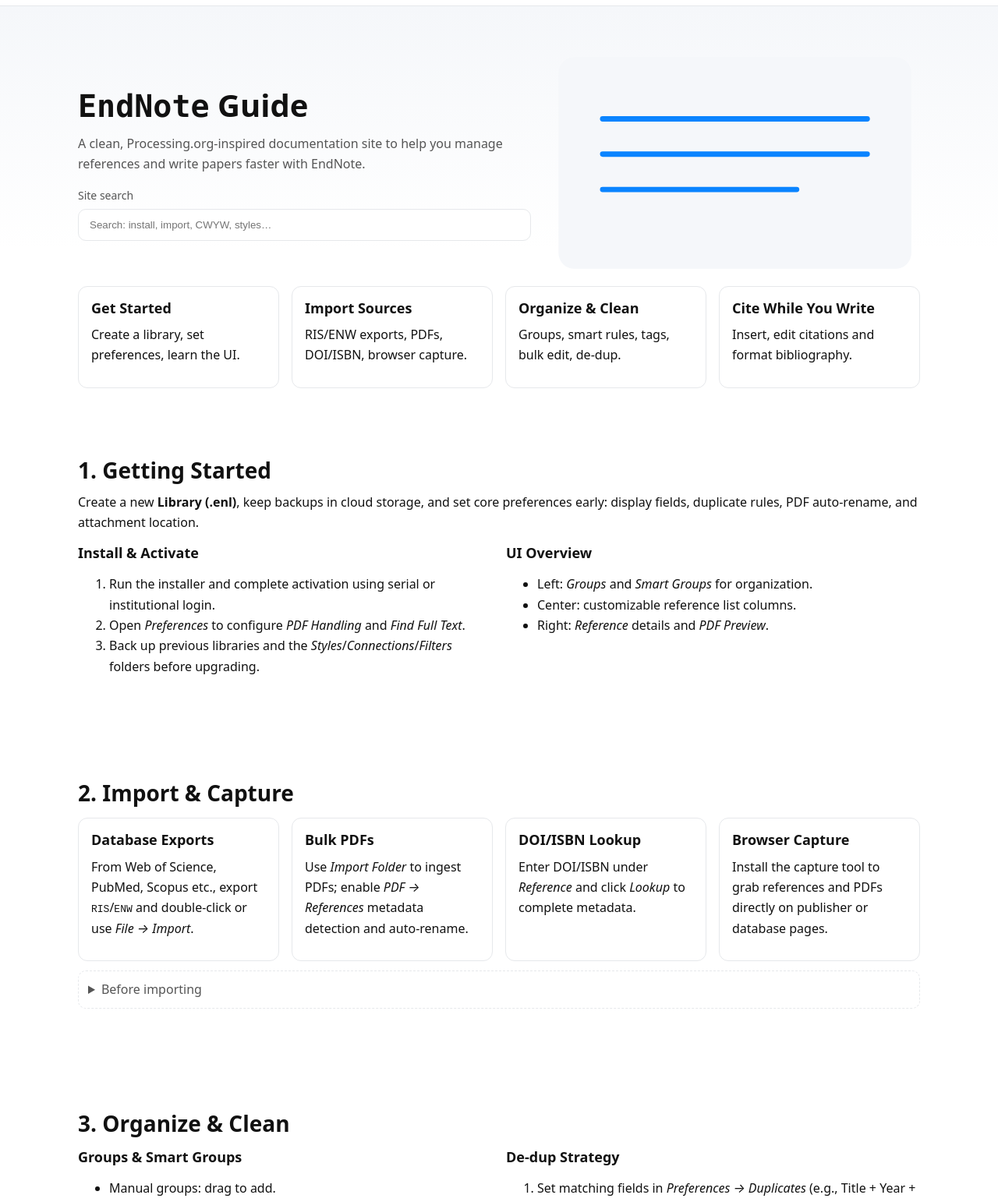
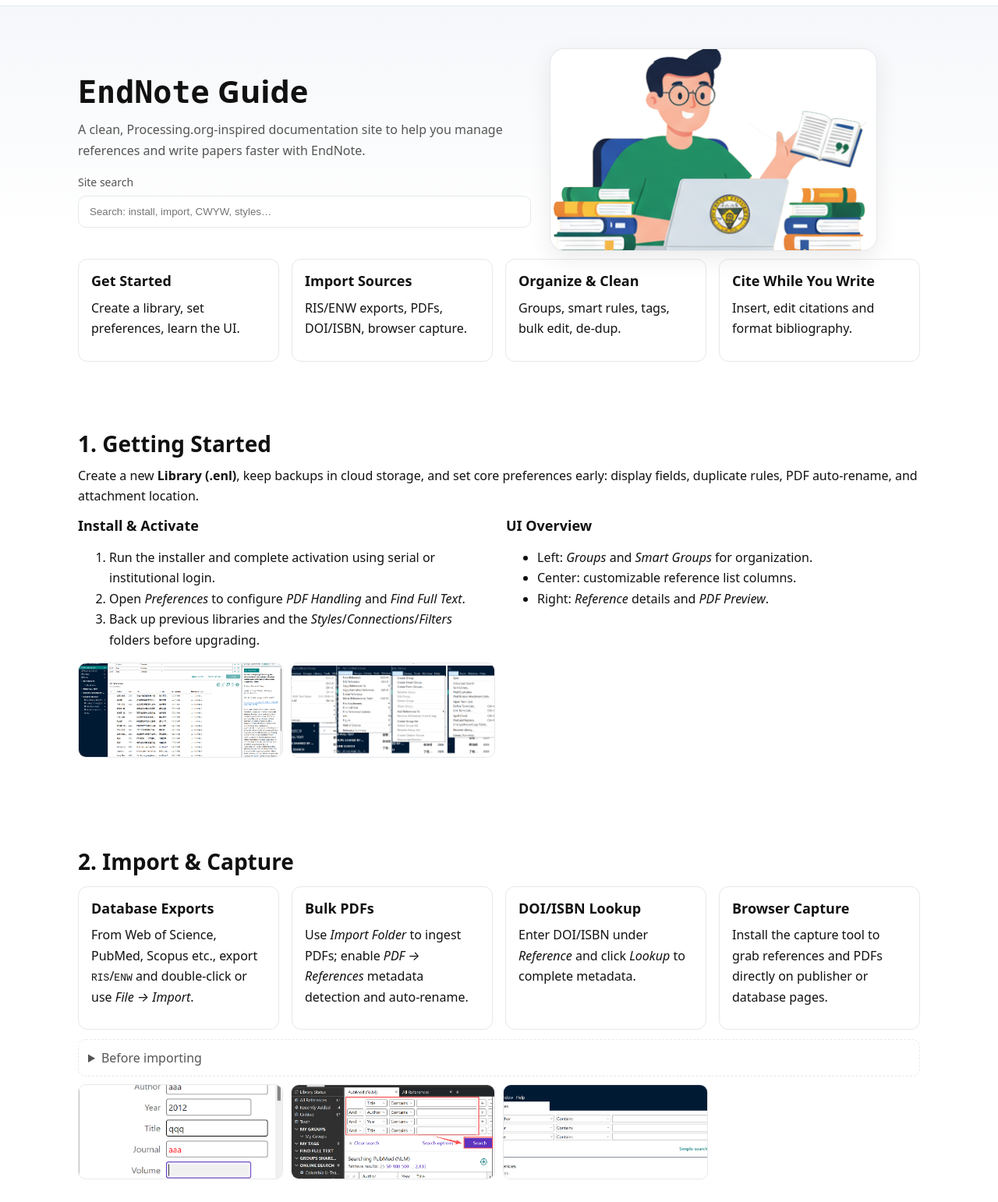
Before and after one commit to 123HZJ/123HZJ.github.io, a plain HTML site: page index.html in a window 1280 px wide. Shown: the part 55-1597 px from the top of the page at 78% size. Drawn offline with Linux system fonts and the light colour scheme; no server answers.

Commit message:
Add files via upload

```diff
--- a/index.html
+++ b/index.html
@@ -51,14 +51,9 @@
             </div>
           </div>
           <div class="hero-visual" aria-hidden="true">
-            <svg viewBox="0 0 420 260" class="hero-svg">
-              <rect x="10" y="10" width="400" height="240" rx="18" fill="var(--surface)" />
-              <g stroke="var(--primary)" stroke-width="6" stroke-linecap="round">
-                <path d="M60 80h300"/>
-                <path d="M60 120h300"/>
-                <path d="M60 160h220"/>
-              </g>
-            </svg>
+            <div class="num-hero single" role="presentation">
+              <figure class="num-card"><img src="123/3.png" alt="" loading="lazy"></figure>
+            </div>
           </div>
         </div>
         <div class="container cards home-cards" aria-label="Quick links">
@@ -92,6 +87,14 @@
               </ul>
             </div>
           </div>
+          <div class="gallery" aria-label="Getting Started screenshots">
+            <a class="thumb" href="123/软件主要界面.png" target="_blank" rel="noopener">
+              <img src="123/软件主要界面.png" alt="EndNote main interface (软件主要界面)">
+            </a>
+            <a class="thumb" href="123/菜单栏.png" target="_blank" rel="noopener">
+              <img src="123/菜单栏.png" alt="EndNote menu bar (菜单栏)">
+            </a>
+          </div>
         </div>
       </section>
 
@@ -106,7 +109,19 @@
             <article class="card"><h3>Browser Capture</h3><p>Install the capture tool to grab references and PDFs directly on publisher or database pages.</p></article>
           </div>
           <details class="tip"><summary>Before importing</summary><p>Check your output style and field mapping. Run <em>Find Duplicates</em> after each batch to avoid merge conflicts.</p></details>
-          <div id="ppt-gallery" class="source-block"></div>
+          <div id="ppt-gallery" class="source-block">
+            <div class="gallery" aria-label="Import screenshots">
+              <a class="thumb" href="123/手动录入文件.png" target="_blank" rel="noopener">
+                <img src="123/手动录入文件.png" alt="Manual entry (手动录入文件)">
+              </a>
+              <a class="thumb" href="123/在线检索功能.png" target="_blank" rel="noopener">
+                <img src="123/在线检索功能.png" alt="Online search (在线检索功能)">
+              </a>
+              <a class="thumb" href="123/检索与快捷工具.png" target="_blank" rel="noopener">
+                <img src="123/检索与快捷工具.png" alt="Search and quick tools (检索与快捷工具)">
+              </a>
+            </div>
+          </div>
         </div>
       </section>
 
@@ -134,6 +149,11 @@
               </ol>
             </div>
           </div>
+          <div class="gallery" aria-label="Organize screenshots">
+            <a class="thumb" href="123/文献管理.png" target="_blank" rel="noopener">
+              <img src="123/文献管理.png" alt="Reference management (文献管理)">
+            </a>
+          </div>
         </div>
       </section>
 
@@ -154,6 +174,11 @@
               <h3>Temporary Markers</h3>
               <p>Write with markers like <code>{Author, Year #RecordNumber}</code>, then run <em>Format Bibliography</em> to finalize references.</p>
             </div>
+          </div>
+          <div class="gallery" aria-label="Cite screenshots">
+            <a class="thumb" href="123/插件介绍与安装.png" target="_blank" rel="noopener">
+              <img src="123/插件介绍与安装.png" alt="CWYW plugin install (插件介绍与安装)">
+            </a>
           </div>
         </div>
       </section>
--- a/styles.css
+++ b/styles.css
@@ -78,6 +78,41 @@ p { margin: 6px 0 12px; }
 .hero { padding: 54px 0 28px; background: linear-gradient(180deg, var(--surface), transparent 60%); }
 .hero-inner { display: grid; grid-template-columns: 1.1fr 0.9fr; align-items: center; gap: 24px; }
 .hero-svg { width: 100%; height: auto; display: block; }
+/* 数字图形拼贴（替换原 SVG） */
+.num-hero { position: relative; aspect-ratio: 21/13; max-width: 420px; width: 100%;
+  border-radius: 18px; background: radial-gradient(120% 120% at 20% 10%, rgba(77,171,255,.12), transparent 40%), var(--surface);
+  border: 1px solid var(--border); padding: 10px; overflow: hidden; box-shadow: 0 10px 30px rgba(0,0,0,.08);
+}
+.num-hero.single { padding: 0; }
+.num-card { position: absolute; margin: 0; padding: 0; border-radius: 12px; overflow: hidden; background: var(--card);
+  border: 1px solid var(--border); box-shadow: 0 4px 16px rgba(0,0,0,.12); transform-origin: 50% 50%;
+}
+.num-card img { display: block; width: 100%; height: 100%; object-fit: cover; }
+
+/* 单图模式：占满容器 */
+.num-hero.single .num-card { left: 0; top: 0; right: 0; bottom: 0; width: 100%; height: 100%;
+  border-radius: inherit; border: 0; box-shadow: none; transform: none; animation: none; }
+
+/* 布局位置（不同大小与层次） */
+.num-card:nth-child(1) { left: 8%;  top: 10%; width: 48%; height: 40%; transform: rotate(-3deg); animation: floatA 14s ease-in-out infinite; }
+.num-card:nth-child(2) { right: 8%; top: 14%; width: 42%; height: 34%; transform: rotate(4deg);  animation: floatB 16s ease-in-out infinite -2s; }
+.num-card:nth-child(3) { left: 14%; bottom: 12%; width: 40%; height: 34%; transform: rotate(2deg);  animation: floatC 15s ease-in-out infinite -4s; }
+.num-card:nth-child(4) { right: 14%; bottom: 8%; width: 38%; height: 30%; transform: rotate(-4deg); animation: floatA 17s ease-in-out infinite -6s; }
+.num-card:nth-child(5) { left: 40%; top: 40%; width: 28%; height: 24%; transform: rotate(8deg);  animation: floatB 13s ease-in-out infinite -8s; }
+.num-card:nth-child(6) { left: 52%; top: 6%;  width: 26%; height: 22%; transform: rotate(-8deg); animation: floatC 18s ease-in-out infinite -10s; }
+
+@keyframes floatA { 0%,100% { transform: translateY(0) rotate(var(--r, -3deg)); } 50% { transform: translateY(-6px) rotate(calc(var(--r, -3deg) + 1.5deg)); } }
+@keyframes floatB { 0%,100% { transform: translateY(0) rotate(var(--r, 4deg)); } 50% { transform: translateY(6px) rotate(calc(var(--r, 4deg) - 1.5deg)); } }
+@keyframes floatC { 0%,100% { transform: translateX(0) rotate(var(--r, 2deg)); } 50% { transform: translateX(6px) rotate(calc(var(--r, 2deg) - 1deg)); } }
+
+@media (max-width: 680px) {
+  .num-hero { aspect-ratio: 3/2; }
+  .num-card { border-radius: 10px; }
+}
+
+@media (prefers-reduced-motion: reduce) {
+  .num-card { animation: none !important; }
+}
 .search { margin-top: 16px; position: relative; }
 .search-label { display: block; font-size: 14px; color: var(--muted); margin-bottom: 6px; }
 .search input { width: 100%; padding: 12px 14px; border: 1px solid var(--border); border-radius: 10px; outline: none; background: var(--card); color: var(--text); }
```
Also changed, not shown: 123/1.png (added), 123/2.png (added), 123/3.png (added), 123/4.png (added), 123/5.png (added), 123/6.png (added), 123/在线检索功能.png (added), 123/手动录入文件.png (added), 123/插件介绍与安装.png (added), 123/文献管理.png (added), 123/检索与快捷工具.png (added), 123/菜单栏.png (added), 123/软件主要界面.png (added).
